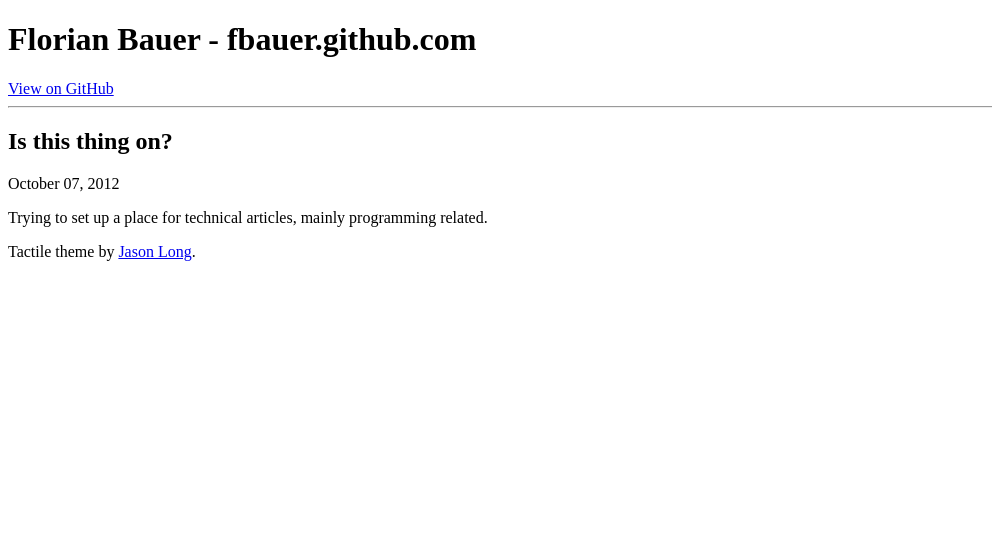
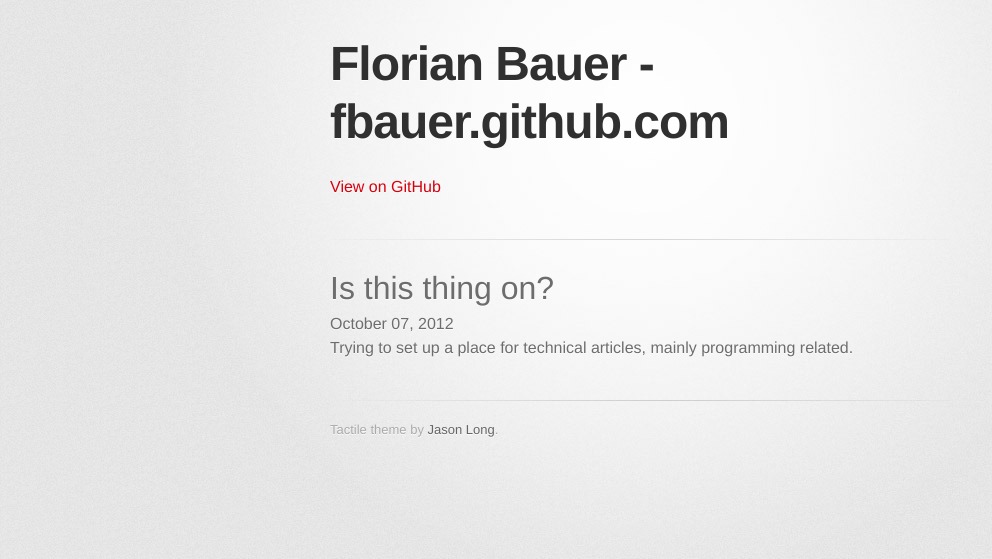
Before and after one commit to fbauer/fbauer.github.com, a Jekyll site: the page built from _posts/2012-10-07-Is-this-thing-on.md, in a window 1280 px wide. Shown: the top 559 px of the page, without its empty margins (0-992 px from the left). Built offline with Jekyll 4.4.1, drawn with Linux system fonts in a browser that asks for light colours; some web fonts are replaced.

Commit message:
correct stylesheet url

```diff
--- a/_layouts/master.html
+++ b/_layouts/master.html
@@ -7,13 +7,13 @@
     <meta charset='utf-8'>
     <meta http-equiv="X-UA-Compatible" content="chrome=1">
     <link href='https://fonts.googleapis.com/css?family=Chivo:900' rel='stylesheet' type='text/css'>
-    <link rel="stylesheet" type="text/css" href="stylesheets/stylesheet.css" media="screen" />
-    <link rel="stylesheet" type="text/css" href="stylesheets/pygment_trac.css" media="screen" />
-    <link rel="stylesheet" type="text/css" href="stylesheets/print.css" media="print" />
+    <link rel="stylesheet" type="text/css" href="/stylesheets/stylesheet.css" media="screen" />
+    <link rel="stylesheet" type="text/css" href="/stylesheets/pygment_trac.css" media="screen" />
+    <link rel="stylesheet" type="text/css" href="/stylesheets/print.css" media="print" />
     <!--[if lt IE 9]>
     <script src="//html5shiv.googlecode.com/svn/trunk/html5.js"></script>
     <![endif]-->
-    <title>Florian Bauer - {{ page.title }}</title>
+    <title>Florian Bauer</title>
   </head>
 
   <body>
```
